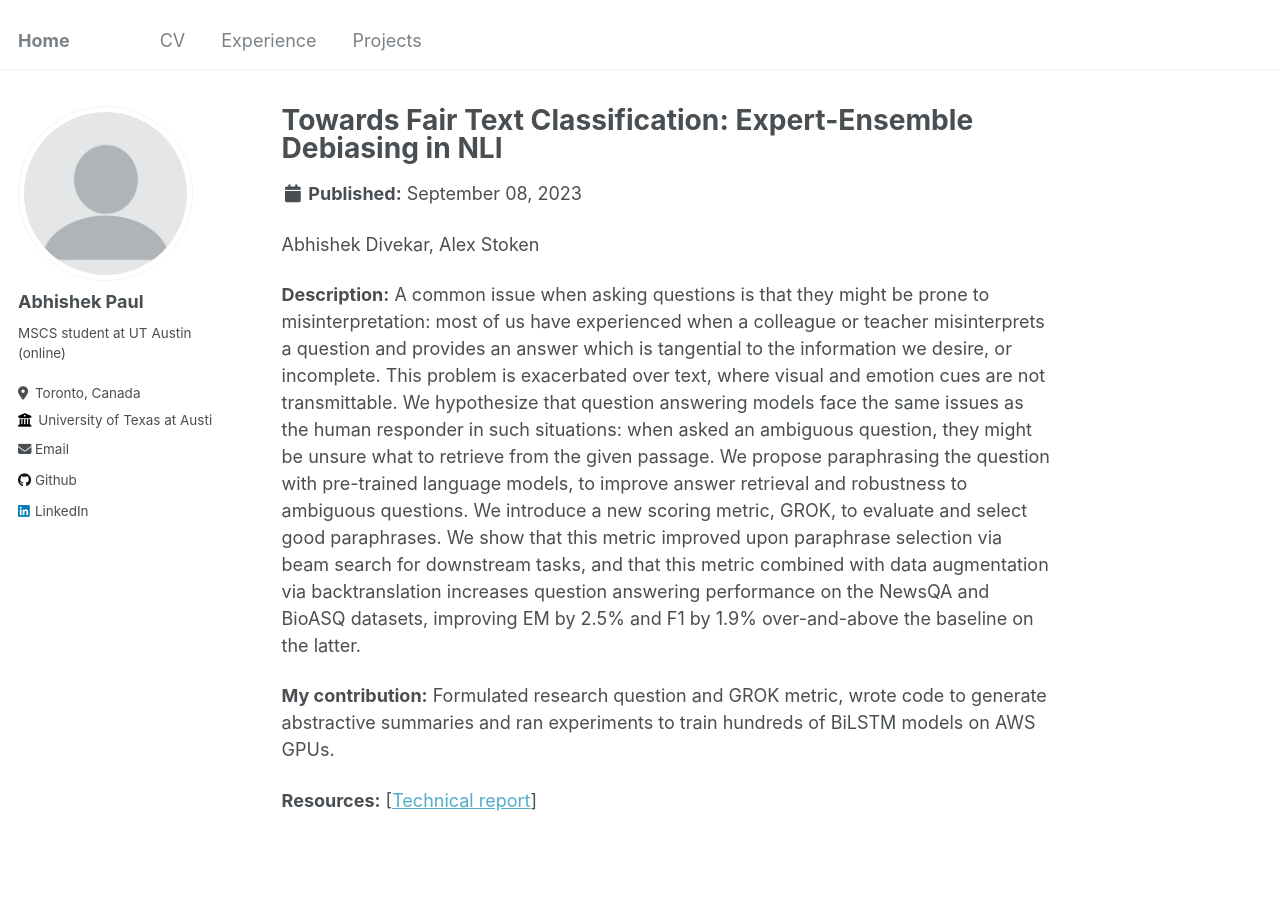
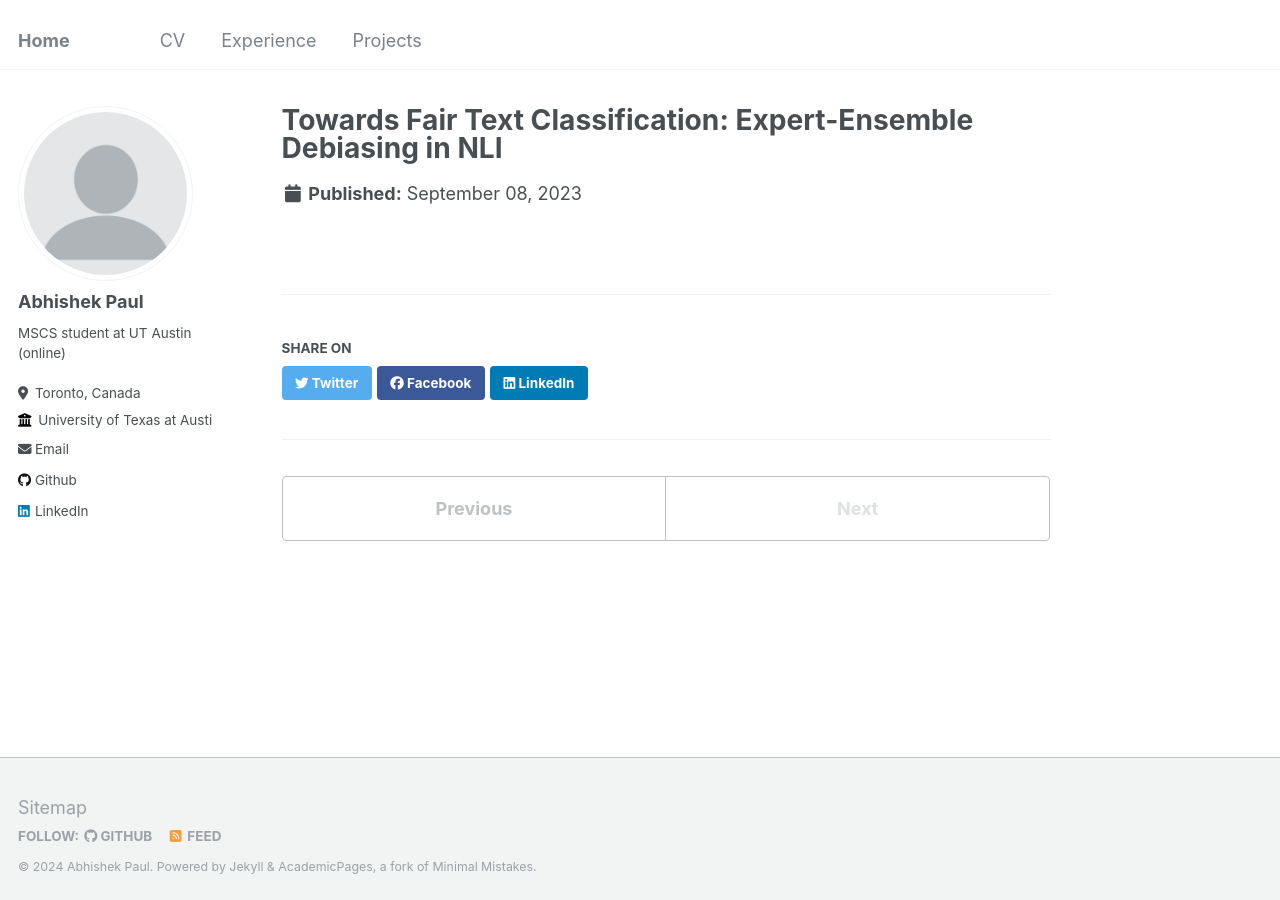
Before and after one commit to abhi-p/abhi-p.github.io, a Jekyll site: the page built from _projects/2023-09-08-ut-mscs-nlp-project.md, in a window 1280 px wide and 900 px high. Built offline with Jekyll 4.4.1, drawn with Linux system fonts in a browser that asks for light colours.

Commit message:
updating projects

```diff
--- a/_projects/2023-09-08-ut-mscs-nlp-project.md
+++ b/_projects/2023-09-08-ut-mscs-nlp-project.md
@@ -9,15 +9,5 @@ contribution: "Formulated research question and GROK metric, wrote code to gener
 date: 2023-09-08
 teaserurl: 'nlp_project_figures.png'
 reporturl: 'https://abhi-p.github.io/files/Towards_Fair_Text_Classification__Expert_Ensemble_Debiasing_in_NLI.pdf'
-excerpt: 'A common issue that arises when training NLP models is the inherent biases that exist in the training dataset. Bias in NLP models can occur from a variety of sources, making it critical to handle this issue comprehensively. In this paper we provide a thorough framework for increasing the fairness and reliability NLP models by using two methods (adversarial challenge sets and ensemble-based debiasing) as key techniques to effectively control the biases. We train the SNLI dataset on the electra-small-discriminator model as our main model and show its performance through assessment and analysis. The use of adversarial challenge sets is motivated to train the model on data that is intentionally created to fool the NLP model. Ensemble-based debiasing incorporates the collective intelligence of several expert models to provide predictions that are less prone to bias and error. Our experiment is divided into steps as follows: expert model(s) selection, training the main model, merging predictions using soft debiased labels, training with debiased labels, and final evaluation.'
+excerpt: 'Bias in NLP models can occur from a variety of sources, making it critical to handle this issue comprehensively. In this paper we provide a thorough framework for increasing the fairness and reliability NLP models by using two methods (adversarial challenge sets and ensemble-based debiasing) as key techniques to effectively control the biases. We train the SNLI dataset on the electra-small-discriminator model as our main model and show its performance through assessment and analysis. The use of adversarial challenge sets is motivated to train the model on data that is intentionally created to fool the NLP model. Ensemble-based debiasing incorporates the collective intelligence of several expert models to provide predictions that are less prone to bias and error. Our experiment is divided into steps as follows: expert model(s) selection, training the main model, merging predictions using soft debiased labels, training with debiased labels, and final evaluation.'
 ---
-
-Abhishek Divekar, Alex Stoken
-
-**Description:**
-A common issue when asking questions is that they might be prone to misinterpretation: most of us have experienced when a colleague or teacher misinterprets a question and provides an answer which is tangential to the information we desire, or incomplete. This problem is exacerbated over text, where visual and emotion cues are not transmittable. We hypothesize that question answering models face the same issues as the human responder in such situations: when asked an ambiguous question, they might be unsure what to retrieve from the given passage. We propose paraphrasing the question with pre-trained language models, to improve answer retrieval and robustness to ambiguous questions. We introduce a new scoring metric, GROK, to evaluate and select good paraphrases. We show that this metric improved upon paraphrase selection via beam search for downstream tasks, and that this metric combined with data augmentation via backtranslation increases question answering performance on the NewsQA and BioASQ datasets, improving EM by 2.5% and F1 by 1.9% over-and-above the baseline on the latter.
-
-**My contribution:**
-Formulated research question and GROK metric, wrote code to generate abstractive summaries and ran experiments to train hundreds of BiLSTM models on AWS GPUs.
-
-**Resources:** [[Technical report](https://adivekar-utexas.github.io/files/UTCS-NLP-Question-Paraphrasing-Using-Cross-Domain-Abstractive-Summarization-and-Backtranslation.pdf)]
```
Also changed, not shown: _projects/2017-09-08-vjti-search-distribute copy.md (deleted, +0 -22 lines), _projects/2019-09-08-music-generation-machine-learning.md (+7 -13 lines), _projects/2020-12-14-ut-mscs-deep-learning-project.md (deleted, +0 -24 lines), _projects/2022-12-05-ut-mscs-case-studies-in-ml-project.md (deleted, +0 -23 lines), _projects/2023-03-14-ut-mscs-deep-learning-project.md (added, +13 -0 lines), 1 other file.
